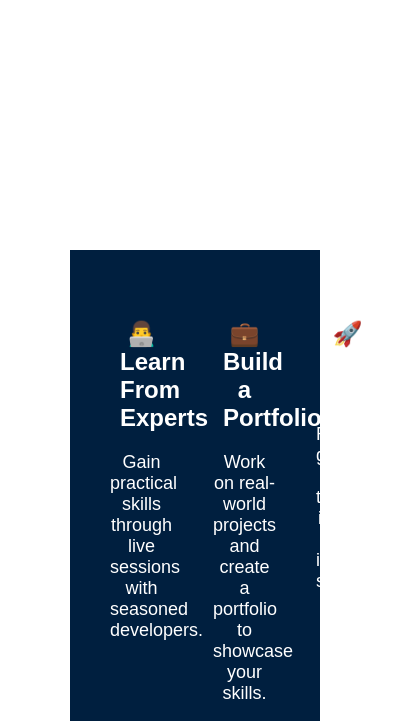
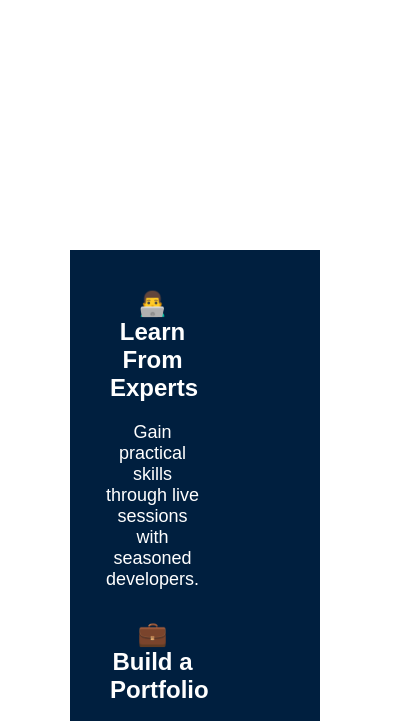
Before and after one commit to Emmyglobal/orbittech, a website: page index.html in a window 390 px wide. Shown: the part 117-838 px from the top of the page, 418 px wide, since content can reach past the window. Drawn offline with Linux system fonts and the light colour scheme.

Commit message:
Update orbitTech.css

```diff
--- a/orbitTech.css
+++ b/orbitTech.css
@@ -276,4 +276,17 @@ footer .socials a {
         padding: 20px;
         margin: 10px; /* Reduce margin on smaller screens */
     }
+    /* Features Section */
+.features {
+    padding: 20px 20px;
+    margin-top: 20px;
+    display: flex;
+    flex-direction: column;
+    margin-bottom: 5px;
 }
+
+.features .feature {
+    padding: 10px;
+    width: 50%;
+}
+}
```
